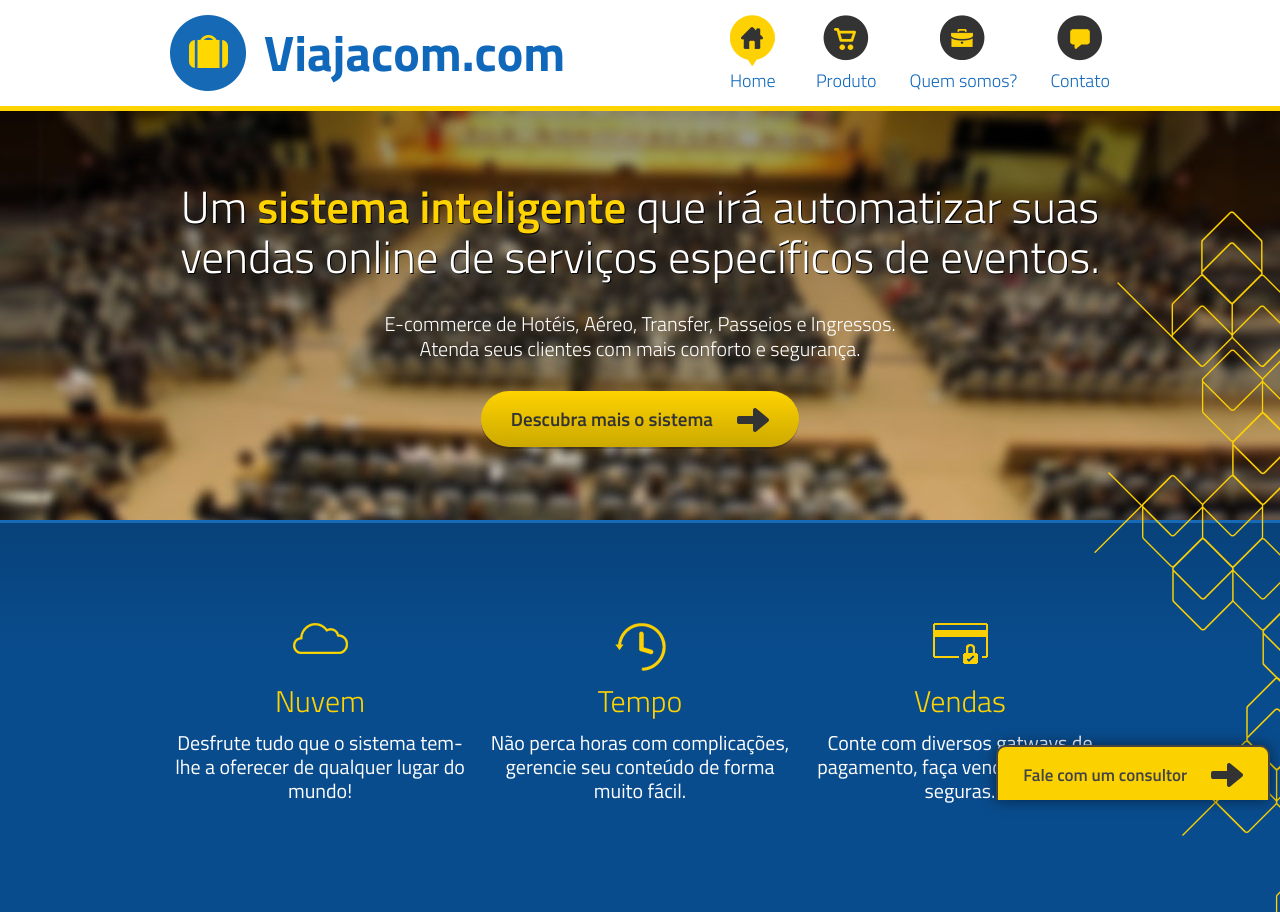
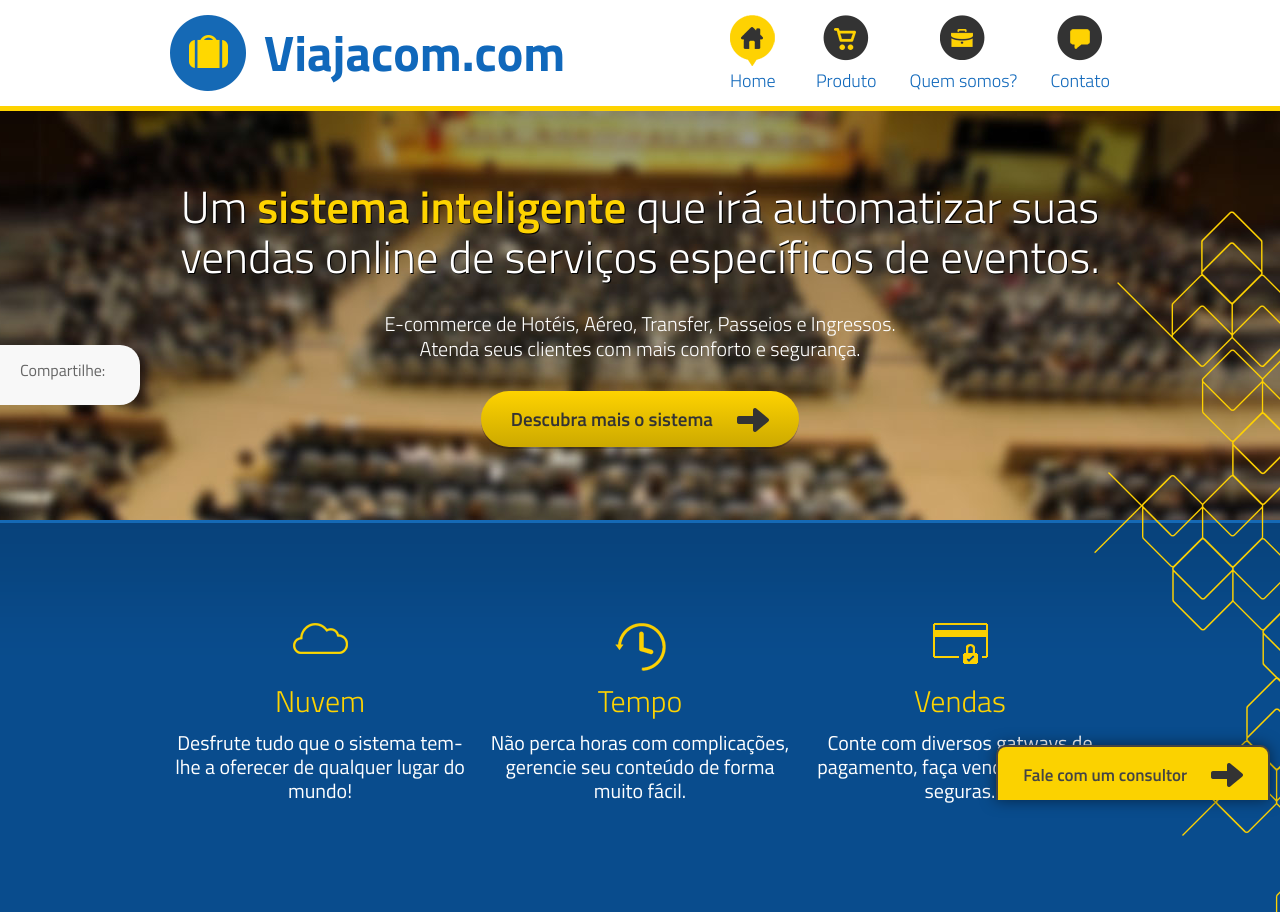
Before and after one commit to intip/site-eventos, a Django app: page / in a window 1280 px wide. Shown: the top 912 px of the page. Run offline with Django 3.2, Linux system fonts and the light colour scheme.

Commit message:
Adiciona sharethis na home

```diff
--- a/core/templates/base.html
+++ b/core/templates/base.html
@@ -35,11 +35,21 @@
     <!-- Topo -->
     <header class="topo">
         <div class="container">
+            <!-- Share -->
+            <div class="share">
+                <p>Compartilhe:</p>
+                <span class='st_facebook_large' displayText='Facebook'></span>
+                <span class='st_twitter_large' displayText='Tweet'></span>
+                <span class='st_googleplus_large' displayText='Google +'></span>
+                <span class='st_linkedin_large' displayText='LinkedIn'></span>
+                <span class='st_email_large' displayText='Email'></span>
+                <span class='st_sharethis_large' displayText='ShareThis'></span>
+            </div>
 
             <!-- Logo -->
             <div class="logo-viaja pull-left">
                 <span class="logo pull-left"></span>
-                <span class="title">Viajacom.com</span>
+                <span class="title"><a href="/">Viajacom.com</a></span>
             </div>
 
             <!-- Navegação - Fixo -->
```
